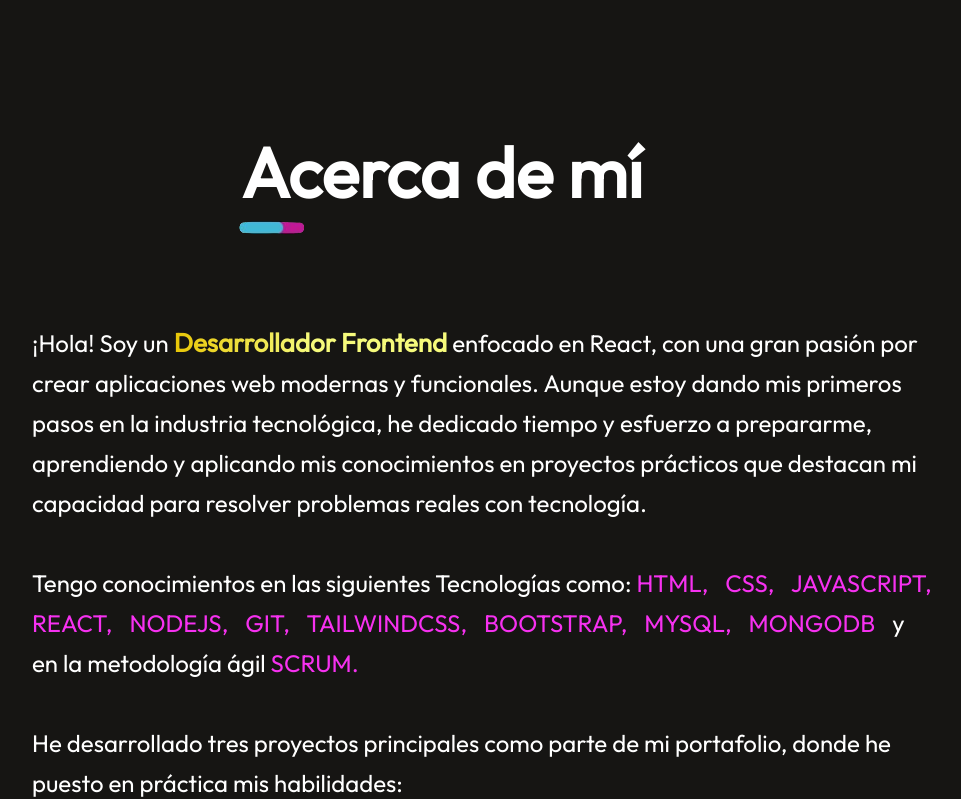
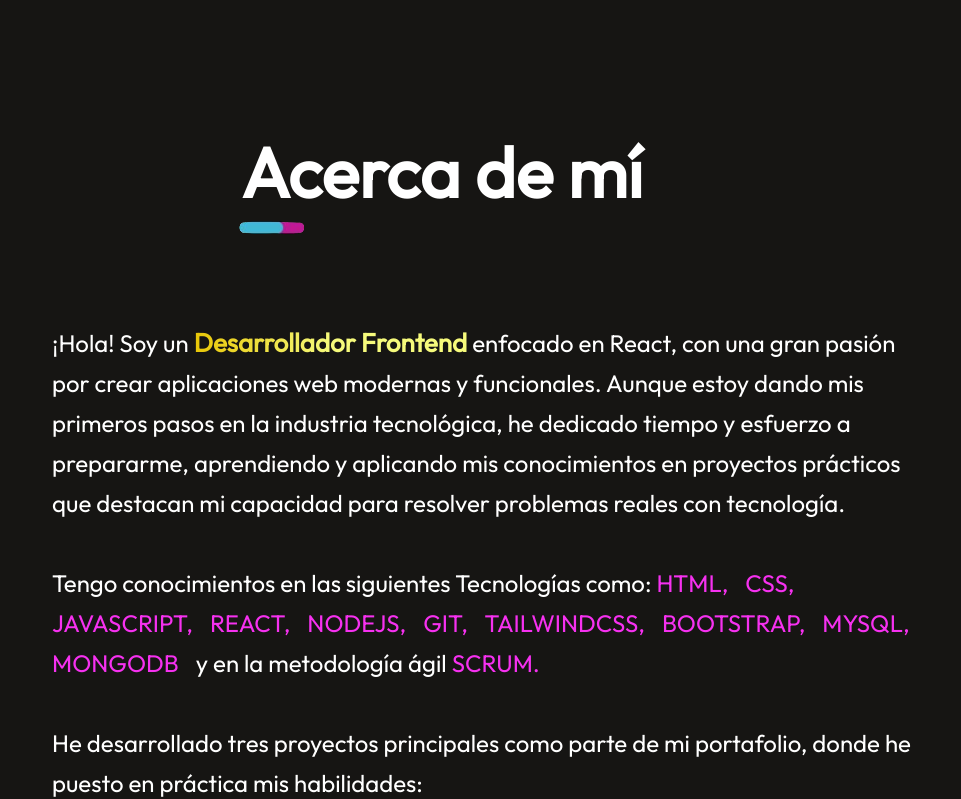
Before and after one commit to MarioCamayo/portfolio, a React (Vite) app: page / in a window 1280 px wide. Shown: the part 808-1607 px from the top of the page, without its empty margins (198-1159 px from the left). Built offline with nearby package versions, Linux system fonts and the light colour scheme.

Commit message:
se modificó el ancho del componente About

```diff
--- a/src/components/About/about.css
+++ b/src/components/About/about.css
@@ -5,7 +5,7 @@
     justify-content: center;
     gap: 80px;
     /* margin: 80px 170px; */
-    margin: 80px 150px;
+    margin: 80px 170px;
 }
 
 .about-title{
```
